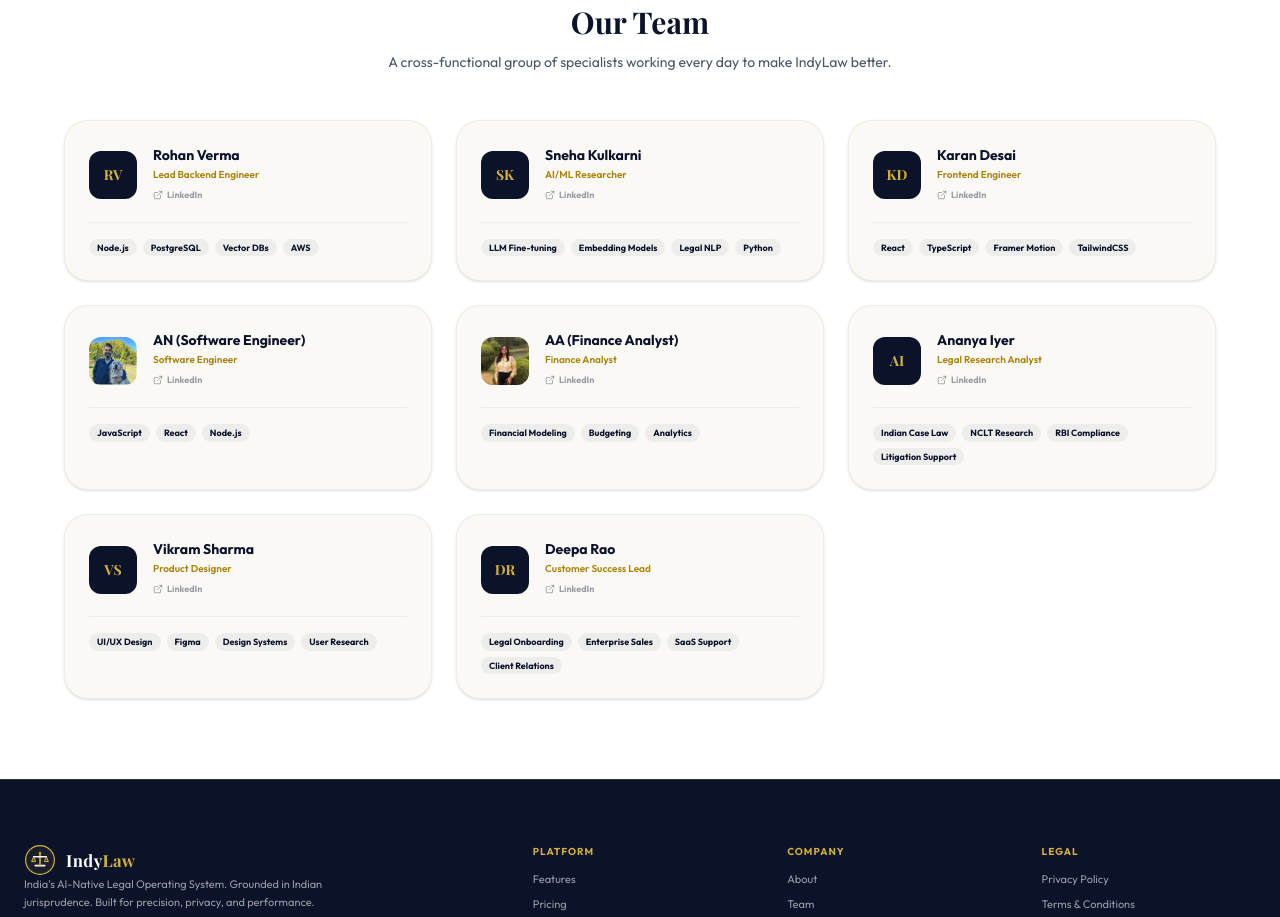
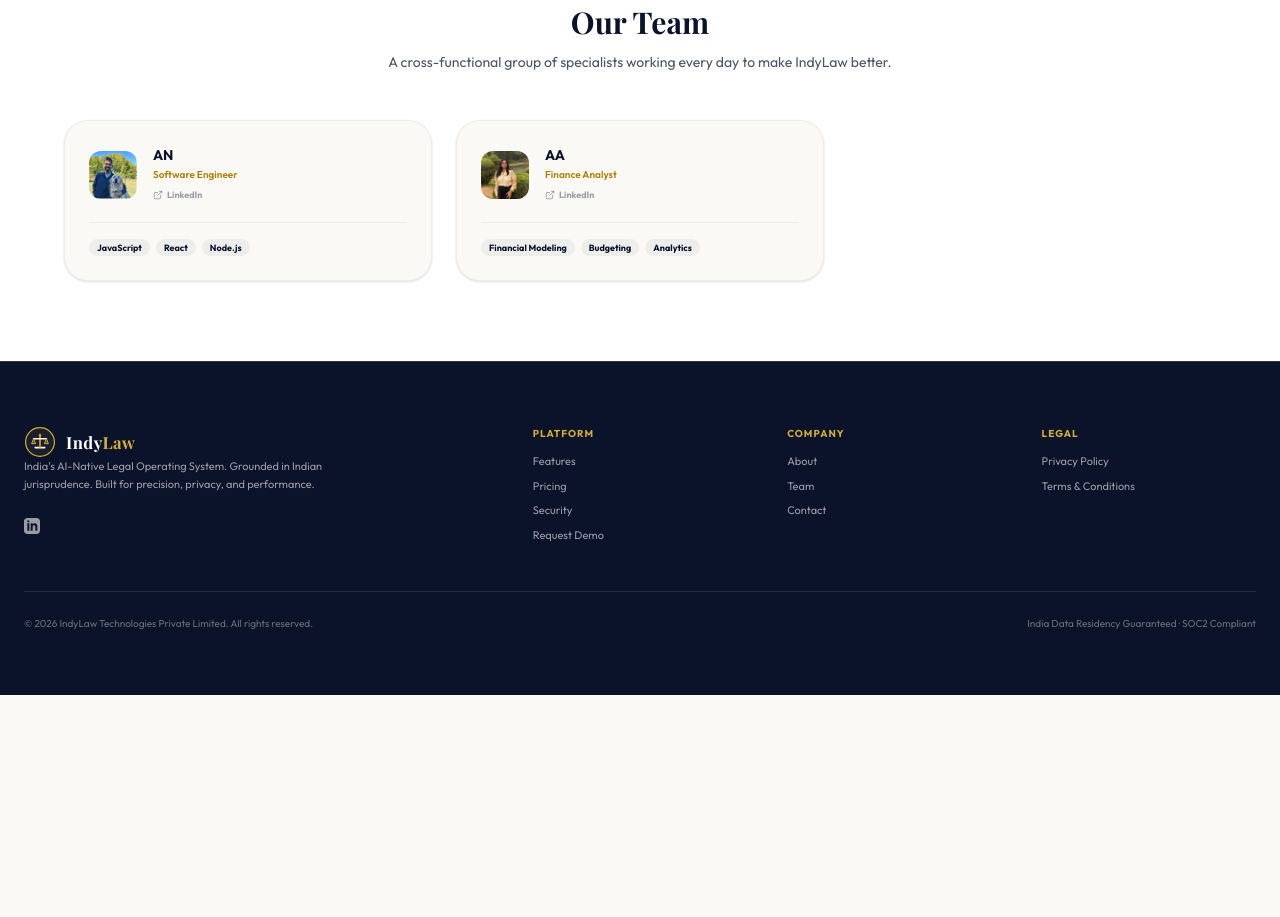
Before and after one commit to heetnandu01/indylaw, a React (Vite) app: page /team in a window 1280 px wide. Shown: the part 1060-1977 px from the top of the page. After the commit the page ends 1755 px from the top, so only its background shows below. Built offline with nearby package versions, Linux system fonts and the light colour scheme; a web font is replaced by a local one.

Commit message:
remove other team members and registered office

```diff
--- a/src/pages/Contact.tsx
+++ b/src/pages/Contact.tsx
@@ -1,5 +1,5 @@
 import React, { useState } from 'react'
-import { Mail, ExternalLink, Building2, Send, CheckCircle, Sparkles } from 'lucide-react'
+import { Mail, ExternalLink, Send, CheckCircle, Sparkles } from 'lucide-react'
 
 export const Contact: React.FC = () => {
   const [form, setForm] = useState({ name: '', email: '', subject: '', message: '' })
@@ -92,19 +92,6 @@ export const Contact: React.FC = () => {
                   >
                     linkedin.com/company/indylaw
                   </a>
-                </div>
-              </div>
-
-              <div className="flex items-start gap-3">
-                <div className="w-8 h-8 rounded-xl bg-[#0B132B] text-[#D4AF37] flex items-center justify-center flex-shrink-0">
-                  <Building2 className="w-4 h-4" />
-                </div>
-                <div>
-                  <p className="text-[10px] font-bold text-[#0B132B] uppercase tracking-wider">Registered Office</p>
-                  <p className="text-xs text-[#4B5563] leading-relaxed">
-                    IndyLaw Technologies Pvt. Ltd.<br />
-                    New Delhi, India — 110001
-                  </p>
                 </div>
               </div>
             </div>
--- a/src/pages/Team.tsx
+++ b/src/pages/Team.tsx
@@ -29,60 +29,18 @@ export const Team: React.FC = () => {
 
   const teamMembers = [
     {
-      name: 'Rohan Verma',
-      role: 'Lead Backend Engineer',
-      skills: ['Node.js', 'PostgreSQL', 'Vector DBs', 'AWS'],
-      linkedin: '#',
-      initials: 'RV'
-    },
-    {
-      name: 'Sneha Kulkarni',
-      role: 'AI/ML Researcher',
-      skills: ['LLM Fine-tuning', 'Embedding Models', 'Legal NLP', 'Python'],
-      linkedin: '#',
-      initials: 'SK'
-    },
-    {
-      name: 'Karan Desai',
-      role: 'Frontend Engineer',
-      skills: ['React', 'TypeScript', 'Framer Motion', 'TailwindCSS'],
-      linkedin: '#',
-      initials: 'KD'
-    },
-    {
-      name: 'AN (Software Engineer)',
+      name: 'AN',
       role: 'Software Engineer',
       skills: ['JavaScript', 'React', 'Node.js'],
       linkedin: '#',
       image: ANImg
     },
     {
-      name: 'AA (Finance Analyst)',
+      name: 'AA',
       role: 'Finance Analyst',
       skills: ['Financial Modeling', 'Budgeting', 'Analytics'],
       linkedin: '#',
       image: AAImg
-    },
-    {
-      name: 'Ananya Iyer',
-      role: 'Legal Research Analyst',
-      skills: ['Indian Case Law', 'NCLT Research', 'RBI Compliance', 'Litigation Support'],
-      linkedin: '#',
-      initials: 'AI'
-    },
-    {
-      name: 'Vikram Sharma',
-      role: 'Product Designer',
-      skills: ['UI/UX Design', 'Figma', 'Design Systems', 'User Research'],
-      linkedin: '#',
-      initials: 'VS'
-    },
-    {
-      name: 'Deepa Rao',
-      role: 'Customer Success Lead',
-      skills: ['Legal Onboarding', 'Enterprise Sales', 'SaaS Support', 'Client Relations'],
-      linkedin: '#',
-      initials: 'DR'
     }
   ]
 
```
